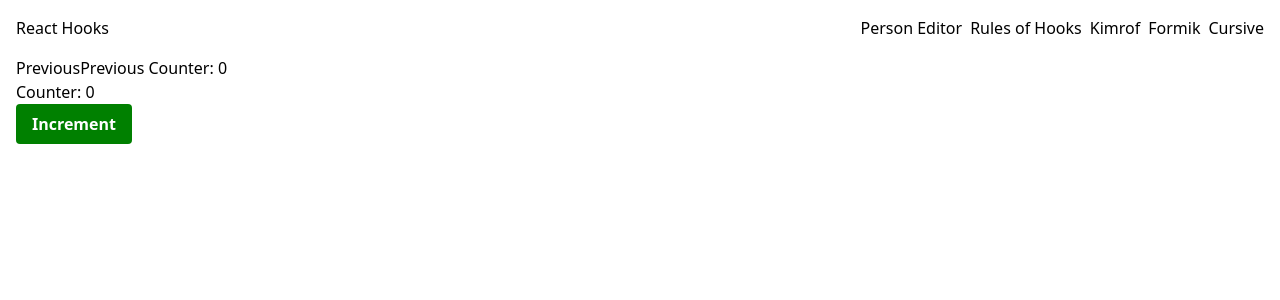
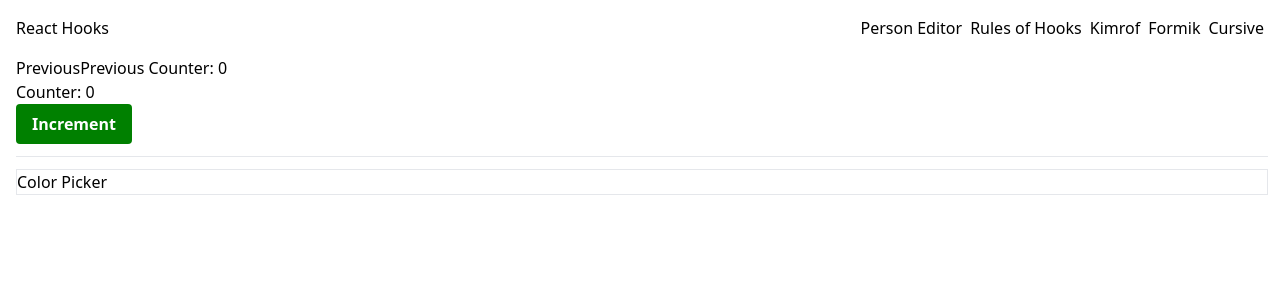
Before and after one commit to Kacperski81/hooksTypeScript, a React (Vite) app: page /rulesOfHooks in a window 1280 px wide. Shown: the top 300 px of the page. Built offline with nearby package versions, Linux system fonts and the light colour scheme.

Commit message:
color picker

```diff
--- /dev/null
+++ b/src/components/ColorPicker.tsx
@@ -0,0 +1,7 @@
+export function ColorPicker() {
+    return (
+        <div className="border mt-3 mr-3">
+            <h3>Color Picker</h3>
+        </div>
+    )
+}
--- a/src/rules-of-hooks/Counter.tsx
+++ b/src/rules-of-hooks/Counter.tsx
@@ -1,4 +1,5 @@
 import { useState, useRef, useEffect, useLayoutEffect} from "react";
+import { ColorPicker } from "../components/ColorPicker";
 
 export default function Counter() {
     const [counter, setCounter] = useState(0);
@@ -33,6 +34,8 @@ export default function Counter() {
             >
                 Increment
             </button>
+            <hr className="mt-3 mr-3"/>
+            <ColorPicker />
 
         </div>
     )
```
